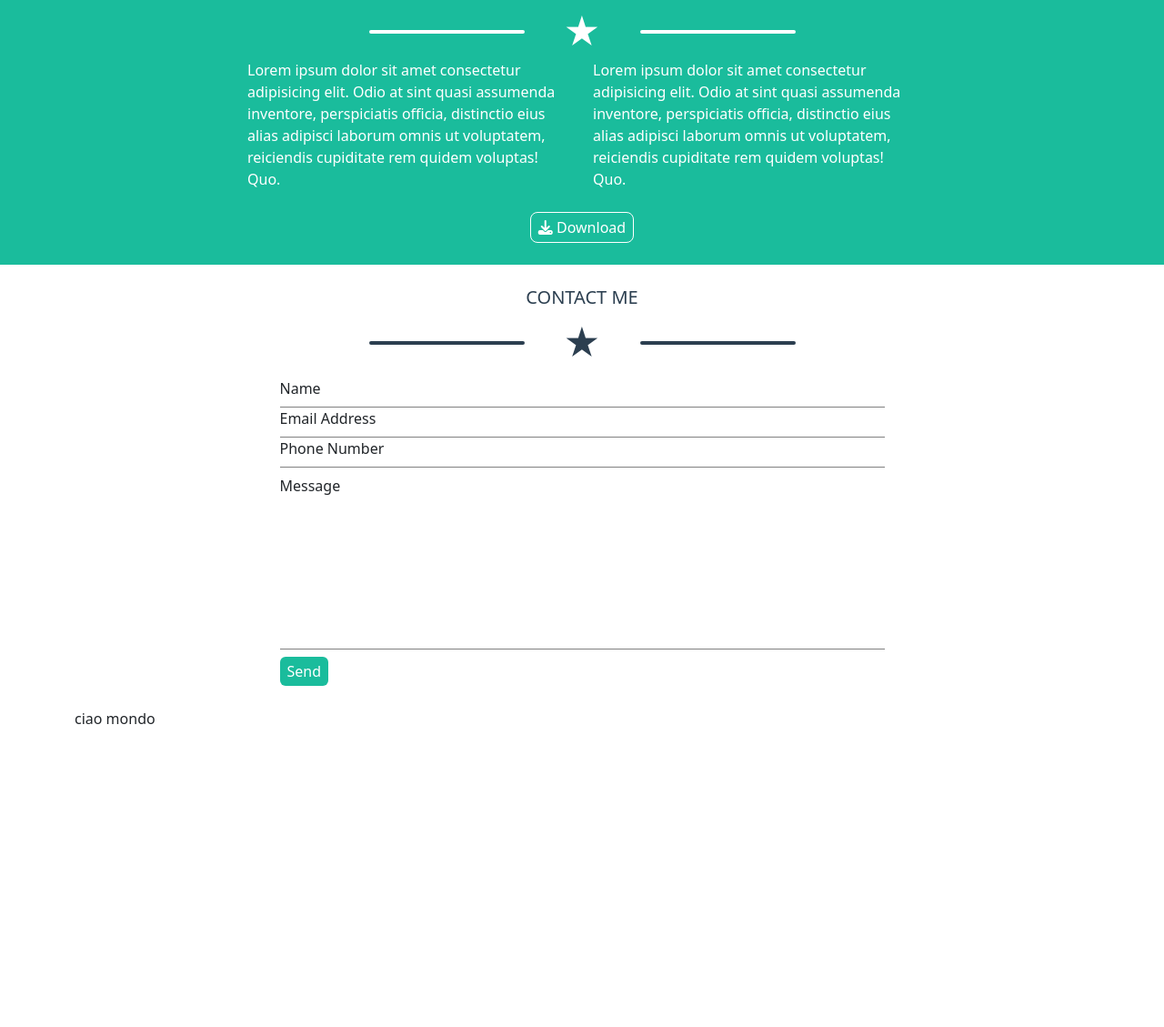
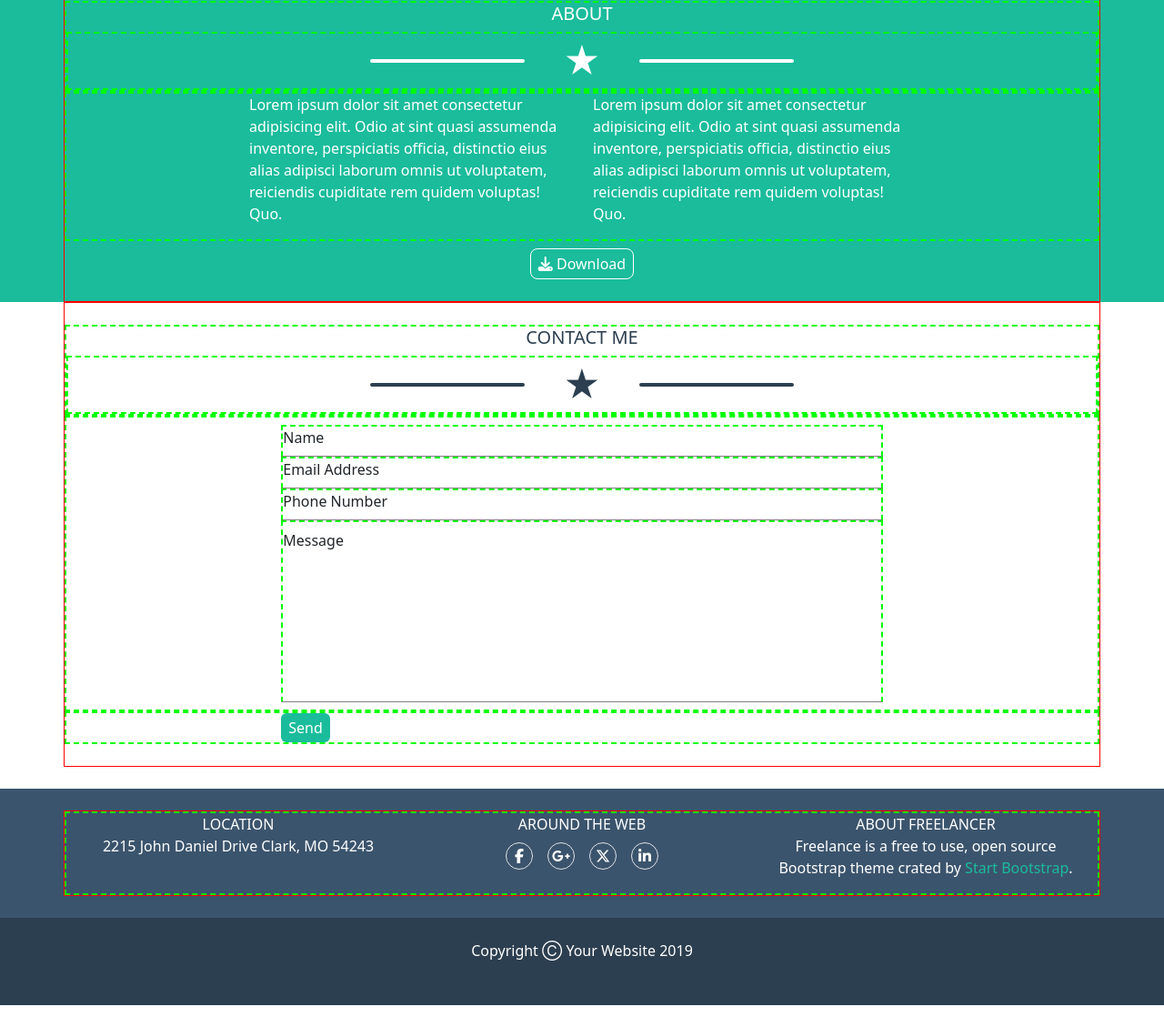
Before and after one commit to federico-casu/html-css-bootstrap-freelancer, a plain HTML site: page index.html in a window 1280 px wide. Shown: the part 1256-2385 px from the top of the page at 91% size. Before the commit the page ends 2058 px from the top, so only its background shows below. Drawn offline with nearby package versions, Linux system fonts and the light colour scheme.

Commit message:
feat(footer): added footer_top and footer_bottom

```diff
--- a/assets/css/style.css
+++ b/assets/css/style.css
@@ -4,16 +4,16 @@
     background-color: #2c3f50;
 }
 
-.header_bottom, .about {
+.header_bottom, .about, .send_btn {
     background-color: #1abc9c;
 }
 
 .row {
-    /* border: 2px dashed lime; */
+    border: 2px dashed lime;
 }
 
 .container {
-    /* border: 1px solid red; */
+    border: 1px solid red;
 }
 
 .menu li {
@@ -48,6 +48,19 @@ header .header_bottom .star_line hr,
     height: 200px;
 }
 
-.send_btn {
-    background-color: #1abc9c;
+.start_bootstrap_link {
+    color: #1abc9c;
 }
+
+.footer_top {
+    background-color: #3b546d;
+}
+
+.socials > li {
+    width: 30px;
+    aspect-ratio: 1;
+}
+
+.footer_bottom {
+    background-color: #2c3f50;
+}
--- a/index.html
+++ b/index.html
@@ -160,9 +160,37 @@
         </section>
     </main>
 
-    <footer>
-        <div class="container">
-            ciao mondo
+    <footer class="text-white py-4">
+        <div class="footer_top container-fluid py-4">
+            <div class="container">
+                <div class="row align-items-start">
+                    <div class="col-12 col-md-4 text-center">
+                        <span class="text-uppercase">location</span>
+                        <p>2215 John Daniel Drive Clark, MO 54243</p>
+                    </div>
+                    <div class="col-12 col-md-4 text-center">
+                        <span class="text-uppercase d-block mb-2">around the web</span>
+                        <ul class="socials list-unstyled d-flex justify-content-center gap-3">
+                            <li class="border d-flex justify-content-center align-items-center rounded-circle"><a href="#" class="text-decoration-none text-white"><i class="fa-brands fa-facebook-f"></i></a></li>
+                            <li class="border d-flex justify-content-center align-items-center rounded-circle"><a href="#" class="text-decoration-none text-white"><i class="fa-brands fa-google-plus-g"></i></a></li>
+                            <li class="border d-flex justify-content-center align-items-center rounded-circle"><a href="#" class="text-decoration-none text-white"><i class="fa-brands fa-x-twitter "></i></a></li>
+                            <li class="border d-flex justify-content-center align-items-center rounded-circle"><a href="#" class="text-decoration-none text-white"><i class="fa-brands fa-linkedin-in"></i></a></li>
+                        </ul>
+
+
+
+
+                    </div>
+                    <div class="col-12 col-md-4 text-center">
+                        <span class="text-uppercase">about freelancer</span>
+                        <p>Freelance is a free to use, open source Bootstrap theme crated by <a href="#" class="text-decoration-none text-capitalize start_bootstrap_link">start bootstrap</a>.</p>
+                    </div>
+                </div>
+            </div>
+        </div>
+
+        <div class="footer_bottom container-fluid pt-4 pb-5 text-center text-capitalize">
+            <span>copyright &#9426; your website 2019</span>
         </div>
     </footer>
 
```
